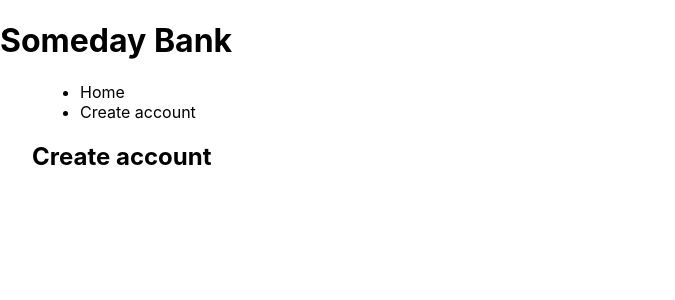
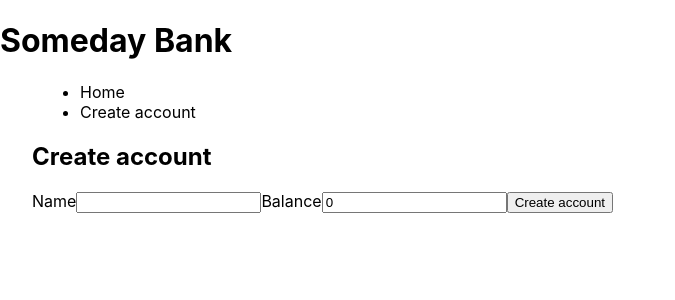
Before and after one commit to ludder/someday, a Next.js app: page /create in a window 1280 px wide. Shown: the top 300 px of the page, without its empty margins (0-675 px from the left). Built offline with nearby package versions, Linux system fonts and the light colour scheme.

Commit message:
Add account

```diff
--- a/contexts/BankContext.tsx
+++ b/contexts/BankContext.tsx
@@ -1,16 +1,17 @@
 // Thanks to https://kentcdodds.com/blog/how-to-use-react-context-effectively for quick setup
 import * as React from 'react'
 
-// type Action = { type: 'increment' } | { type: 'decrement' }
-type Action = {
-  type: 'add' | 'remove'
-}
-type Dispatch = (action: Action) => void
 type Account = {
   id: number;
   name: string;
   balance: number;
 }
+type Action = {
+  type: 'add_account', account: Omit<Account, 'id'>
+} | {
+  type: 'remove'
+}
+type Dispatch = (action: Action) => void
 type State = { accounts: Account[] }
 type BankProviderProps = { children: React.ReactNode }
 
@@ -18,16 +19,24 @@ const BankStateContext = React.createContext<
   { state: State; dispatch: Dispatch } | undefined
 >(undefined)
 
+function generateId(accounts: Account[]) {
+  const accountIds = accounts.map(account => account.id)
+  return Math.max(...accountIds) + 1
+}
+
+
 function bankReducer(state: State, action: Action) {
   switch (action.type) {
-    case 'add': {
-      return state;
+    case 'add_account': {
+      const newAccount = {
+        id: generateId(state.accounts),
+        ...action.account
+      }
+      const accounts = [...state.accounts, newAccount]
+      return { ...state, accounts };
     }
     case 'remove': {
       return state;
-    }
-    default: {
-      throw new Error(`Unhandled action type: ${action.type}`)
     }
   }
 }
--- a/pages/create.tsx
+++ b/pages/create.tsx
@@ -1,16 +1,39 @@
+
+import { useState } from 'react'
 import type { NextPage } from 'next'
-import Head from 'next/head'
-import Link from 'next/link'
+import { useRouter } from 'next/router'
 import styles from '../styles/Home.module.css'
+import { useBank } from '../contexts/BankContext'
 
 const Home: NextPage = () => {
+  const router = useRouter()
+  const { state, dispatch } = useBank();
+  const [name, setName] = useState('');
+  const [balance, setBalance] = useState(0);
+
+
   return (
     <div className={styles.container}>
       <h2>Create account</h2>
-      <form action="">
+      <form onSubmit={(event) => {
+        event.preventDefault();
+        dispatch({
+          type: 'add_account',
+          account: { name, balance }
+        })
+        router.push('/')
+      }}>
+        <label htmlFor="name">Name</label>
 
+        <input type="text" id="name" name="name" required value={name}
+          onChange={(event) => setName(event.target.value)} />
+
+        <label htmlFor="balance">Balance</label>
+        <input type="number" id="balance" name="balance" value={0}
+          onChange={(event) => setBalance(Number(event.target.value))} />
+        <button type="submit">Create account</button>
       </form>
-    </div>
+    </div >
   )
 }
 
```
Also changed, not shown: pages/index.tsx (+9 -2 lines).
